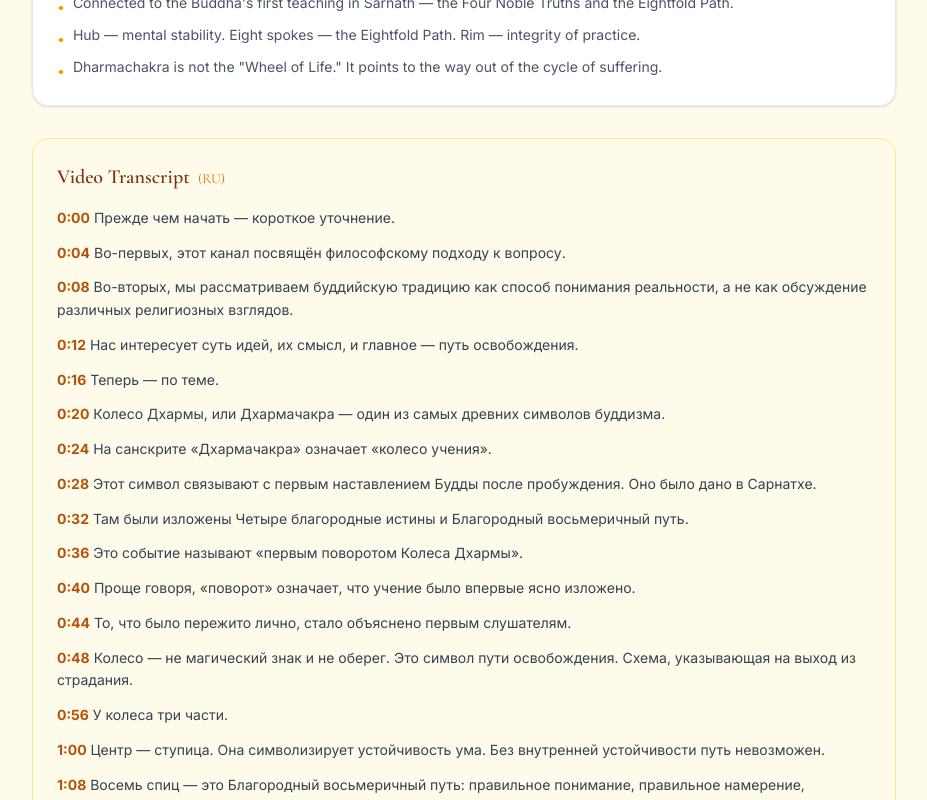
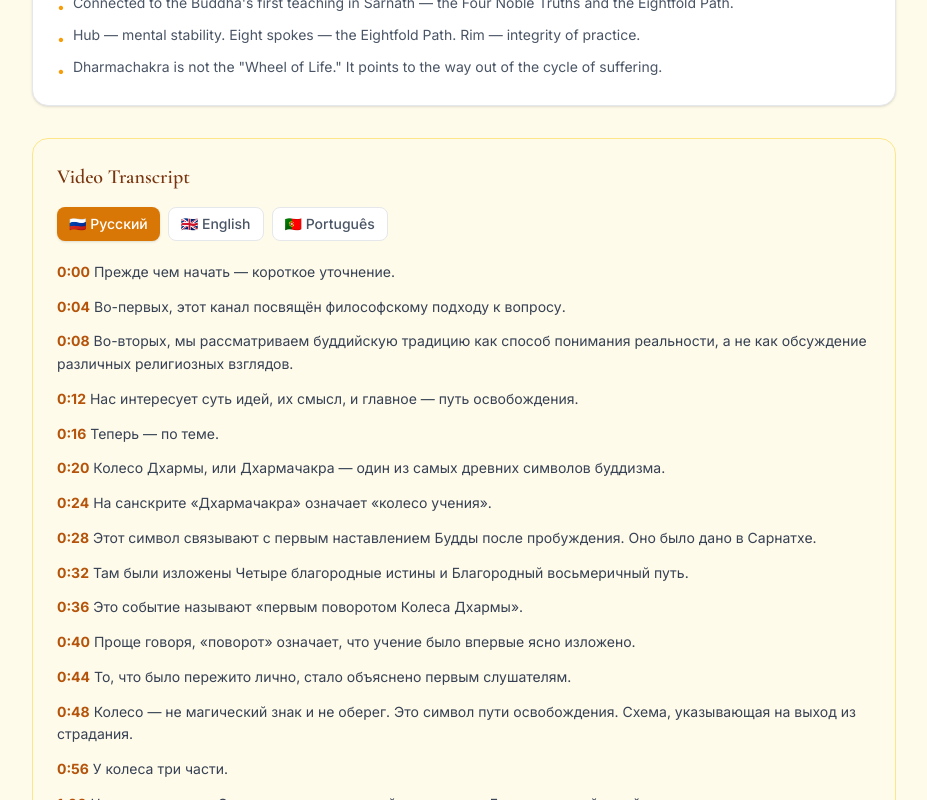
Before and after one commit to Serze8/buddha-wisdom-chat, a Next.js app: page /teachings in a window 1280 px wide. Shown: the part 3520-4320 px from the top of the page, without its empty margins (176-1103 px from the left). Built offline with nearby package versions, Linux system fonts and the light colour scheme; no server answers.

Commit message:
feat: multi-language transcript tabs (RU/EN/PT) with SRT data on Teachings page

```diff
--- a/src/app/teachings/TeachingsPageClient.tsx
+++ b/src/app/teachings/TeachingsPageClient.tsx
@@ -1,5 +1,6 @@
 'use client'
 
+import { useState } from 'react'
 import { useLanguage } from '@/contexts/LanguageContext'
 import PromoBanner from '@/components/ui/PromoBanner'
 
@@ -167,40 +168,79 @@ export default function TeachingsPageClient() {
           </ul>
         </div>
 
-        {/* Transcript (Russian) */}
-        <div className="bg-amber-50 dark:bg-amber-950/30 rounded-2xl border border-amber-200 dark:border-amber-800/30 p-6">
-          <h3 className="font-[var(--font-cormorant)] text-xl font-semibold text-amber-900 dark:text-amber-100 mb-4">
-            {locale === 'ru' ? 'Транскрипт видео' : 'Video Transcript'}
-            <span className="ml-2 text-sm font-normal text-amber-600 dark:text-amber-400">(RU)</span>
-          </h3>
-          <div className="space-y-3 text-sm text-gray-700 dark:text-gray-300 leading-relaxed">
-            <p><strong className="text-amber-700 dark:text-amber-300">0:00</strong> Прежде чем начать — короткое уточнение.</p>
-            <p><strong className="text-amber-700 dark:text-amber-300">0:04</strong> Во-первых, этот канал посвящён философскому подходу к вопросу.</p>
-            <p><strong className="text-amber-700 dark:text-amber-300">0:08</strong> Во-вторых, мы рассматриваем буддийскую традицию как способ понимания реальности, а не как обсуждение различных религиозных взглядов.</p>
-            <p><strong className="text-amber-700 dark:text-amber-300">0:12</strong> Нас интересует суть идей, их смысл, и главное — путь освобождения.</p>
-            <p><strong className="text-amber-700 dark:text-amber-300">0:16</strong> Теперь — по теме.</p>
-            <p><strong className="text-amber-700 dark:text-amber-300">0:20</strong> Колесо Дхармы, или Дхармачакра — один из самых древних символов буддизма.</p>
-            <p><strong className="text-amber-700 dark:text-amber-300">0:24</strong> На санскрите «Дхармачакра» означает «колесо учения».</p>
-            <p><strong className="text-amber-700 dark:text-amber-300">0:28</strong> Этот символ связывают с первым наставлением Будды после пробуждения. Оно было дано в Сарнатхе.</p>
-            <p><strong className="text-amber-700 dark:text-amber-300">0:32</strong> Там были изложены Четыре благородные истины и Благородный восьмеричный путь.</p>
-            <p><strong className="text-amber-700 dark:text-amber-300">0:36</strong> Это событие называют «первым поворотом Колеса Дхармы».</p>
-            <p><strong className="text-amber-700 dark:text-amber-300">0:40</strong> Проще говоря, «поворот» означает, что учение было впервые ясно изложено.</p>
-            <p><strong className="text-amber-700 dark:text-amber-300">0:44</strong> То, что было пережито лично, стало объяснено первым слушателям.</p>
-            <p><strong className="text-amber-700 dark:text-amber-300">0:48</strong> Колесо — не магический знак и не оберег. Это символ пути освобождения. Схема, указывающая на выход из страдания.</p>
-            <p><strong className="text-amber-700 dark:text-amber-300">0:56</strong> У колеса три части.</p>
-            <p><strong className="text-amber-700 dark:text-amber-300">1:00</strong> Центр — ступица. Она символизирует устойчивость ума. Без внутренней устойчивости путь невозможен.</p>
-            <p><strong className="text-amber-700 dark:text-amber-300">1:08</strong> Восемь спиц — это Благородный восьмеричный путь: правильное понимание, правильное намерение, правильная речь, правильное действие, правильный образ жизни, правильное усилие, правильная осознанность, правильное сосредоточение.</p>
-            <p><strong className="text-amber-700 dark:text-amber-300">1:20</strong> Это не заповеди. Это система развития.</p>
-            <p><strong className="text-amber-700 dark:text-amber-300">1:24</strong> Обод соединяет всё вместе. Он символизирует целостность и дисциплину практики.</p>
-            <p><strong className="text-amber-700 dark:text-amber-300">1:28</strong> Важно различать. Колесо Дхармы — не «колесо жизни». И в нём нет образа страдания.</p>
-            <p><strong className="text-amber-700 dark:text-amber-300">1:36</strong> В буддийской традиции есть другой символ, изображающий сансару — круговорот существования.</p>
-            <p><strong className="text-amber-700 dark:text-amber-300">1:40</strong> Дхармачакра указывает не на замкнутый круг, а на выход из него.</p>
-            <p><strong className="text-amber-700 dark:text-amber-300">1:44</strong> Когда человек понимает причину страдания и видит путь его прекращения — Колесо начинает вращаться внутри него самого.</p>
-            <p><strong className="text-amber-700 dark:text-amber-300">1:48</strong> Колесо Дхармы — это не символ веры. Это модель понимания и путь освобождения.</p>
-            <p><strong className="text-amber-700 dark:text-amber-300">1:56</strong> Поэтому этот образ остаётся центральным в буддийской традиции до сих пор.</p>
-          </div>
-        </div>
+        {/* Transcript */}
+        <TranscriptSection />
       </section>
     </div>
   )
 }
+
+const transcriptData = [
+  { time: '0:00', ru: 'Прежде чем начать — короткое уточнение.', en: 'Before we begin — a short clarification.', pt: 'Antes de começar — um breve esclarecimento.' },
+  { time: '0:04', ru: 'Во-первых, этот канал посвящён философскому подходу к вопросу.', en: 'First. This channel is devoted to a philosophical approach to the question.', pt: 'Primeiro. Este canal é dedicado a uma abordagem filosófica da questão.' },
+  { time: '0:08', ru: 'Во-вторых, мы рассматриваем буддийскую традицию как способ понимания реальности, а не как обсуждение различных религиозных взглядов.', en: 'Second. We consider the Buddhist tradition as a path for understanding reality, and only then discuss different religious views.', pt: 'Segundo. Consideramos a tradição budista como um caminho de compreensão da realidade.' },
+  { time: '0:12', ru: 'Нас интересует суть идей, их смысл, и главное — путь освобождения.', en: 'Our interest is the essence of ideas, their meaning, and most importantly — the path to liberation.', pt: 'Nos interessam a essência das ideias, o seu significado e, acima de tudo, o caminho da libertação.' },
+  { time: '0:16', ru: 'Теперь — по теме.', en: 'Now — to the main topic.', pt: 'Agora — o tema principal.' },
+  { time: '0:20', ru: 'Колесо Дхармы, или Дхармачакра — один из самых древних символов буддизма.', en: 'The Wheel of Dharma, or Dharmachakra, is one of the most ancient symbols of Buddhism.', pt: 'A Roda do Dharma, ou Dharmachakra, é um dos símbolos mais antigos do budismo.' },
+  { time: '0:24', ru: 'На санскрите «Дхармачакра» означает «колесо учения».', en: "In Sanskrit, 'Dharmachakra' means 'the wheel of teaching'.", pt: "Em sânscrito, Dharmachakra significa 'roda do ensinamento'." },
+  { time: '0:28', ru: 'Этот символ связывают с первым наставлением Будды после пробуждения. Оно было дано в Сарнатхе.', en: 'This symbol is connected with the first teaching of the Buddha after awakening. It took place in Sarnath.', pt: 'Este símbolo está ligado ao primeiro ensinamento do Buda após o despertar, em Sarnath.' },
+  { time: '0:32', ru: 'Там были изложены Четыре благородные истины и Благородный восьмеричный путь.', en: 'There the Buddha explained the Four Noble Truths and the Noble Eightfold Path.', pt: 'Lá foram expostas as Quatro Nobres Verdades e o Nobre Caminho Óctuplo.' },
+  { time: '0:36', ru: 'Это событие называют «первым поворотом Колеса Дхармы».', en: "This event is called 'the first turning of the Wheel of Dharma'.", pt: "Esse evento é chamado de 'primeira rotação da Roda do Dharma'." },
+  { time: '0:40', ru: 'Проще говоря, «поворот» означает, что учение было впервые ясно изложено.', en: "In simple terms, the 'turning' means that the teaching was clearly expressed for the first time.", pt: 'Em termos simples, significa que o ensinamento foi expresso claramente pela primeira vez.' },
+  { time: '0:44', ru: 'То, что было пережито лично, стало объяснено первым слушателям.', en: 'What was personally realized was explained to the first disciples.', pt: 'O que foi realizado pessoalmente foi explicado aos primeiros discípulos.' },
+  { time: '0:48', ru: 'Колесо — не магический знак и не оберег. Это символ пути освобождения. Схема, указывающая на выход из страдания.', en: 'The wheel is not a magical sign or an amulet. It is a symbol of the path to liberation — a scheme pointing to the end of suffering.', pt: 'A roda não é um símbolo mágico nem um amuleto. É um símbolo do caminho da libertação.' },
+  { time: '0:56', ru: 'У колеса три части.', en: 'The wheel has three parts.', pt: 'A roda tem três partes.' },
+  { time: '1:00', ru: 'Центр — ступица. Она символизирует устойчивость ума. Без внутренней устойчивости путь невозможен.', en: 'The center — the hub — symbolizes stability of the mind and inner support. Without inner stability the path is impossible.', pt: 'O centro simboliza estabilidade da mente. Sem estabilidade interior o caminho é impossível.' },
+  { time: '1:08', ru: 'Восемь спиц — это Благородный восьмеричный путь: правильное понимание, правильное намерение, правильная речь, правильное действие, правильный образ жизни, правильное усилие, правильная осознанность, правильное сосредоточение.', en: 'The eight spokes represent the Noble Eightfold Path: right understanding, right intention, right speech, right action, right livelihood, right effort, right mindfulness, right concentration.', pt: 'As oito hastes representam o Nobre Caminho Óctuplo. Compreensão correta. Intenção correta. Fala correta. Ação correta. Modo de vida correto. Esforço correto. Atenção plena correta. Concentração correta.' },
+  { time: '1:20', ru: 'Это не заповеди. Это система развития.', en: 'These are not commandments. They are a system of development.', pt: 'Não são mandamentos, mas um sistema de desenvolvimento.' },
+  { time: '1:24', ru: 'Обод соединяет всё вместе. Он символизирует целостность и дисциплину практики.', en: 'The rim unites everything. It symbolizes integrity and discipline of practice.', pt: 'O aro une tudo e simboliza integridade da prática.' },
+  { time: '1:28', ru: 'Важно различать. Колесо Дхармы — не «колесо жизни». И в нём нет образа страдания.', en: "The Wheel of Dharma is not the 'wheel of life' and does not represent suffering.", pt: 'A Roda do Dharma não é a roda da vida.' },
+  { time: '1:36', ru: 'В буддийской традиции есть другой символ, изображающий сансару — круговорот существования.', en: 'In Buddhist tradition there is another symbol showing samsara — the cycle of existence.', pt: 'No budismo existe outro símbolo que representa o samsara.' },
+  { time: '1:40', ru: 'Дхармачакра указывает не на замкнутый круг, а на выход из него.', en: 'The Dharmachakra points not to a closed circle but to a way out of it.', pt: 'A Dharmachakra aponta para a saída do ciclo.' },
+  { time: '1:44', ru: 'Когда человек понимает причину страдания и видит путь его прекращения — Колесо начинает вращаться внутри него самого.', en: 'When a person understands the cause of suffering and sees the path to its end — the wheel begins to turn within them.', pt: 'Quando alguém compreende a causa do sofrimento e vê o caminho para o seu fim — a roda começa a girar dentro dele.' },
+  { time: '1:48', ru: 'Колесо Дхармы — это не символ веры. Это модель понимания и путь освобождения.', en: 'The Wheel of Dharma is not only a symbol of faith. It is a model of understanding and a path of liberation.', pt: 'A Roda do Dharma não é apenas símbolo de fé. É um modelo de compreensão e caminho de libertação.' },
+  { time: '1:56', ru: 'Поэтому этот образ остаётся центральным в буддийской традиции до сих пор.', en: 'That is why this symbol remains central in Buddhist tradition even today.', pt: 'Por isso continua sendo um símbolo central no budismo.' },
+]
+
+const transcriptLangs = [
+  { code: 'ru', label: '🇷🇺 Русский' },
+  { code: 'en', label: '🇬🇧 English' },
+  { code: 'pt', label: '🇵🇹 Português' },
+] as const
+
+function TranscriptSection() {
+  const [tab, setTab] = useState<'ru' | 'en' | 'pt'>('ru')
+
+  return (
+    <div className="bg-amber-50 dark:bg-amber-950/30 rounded-2xl border border-amber-200 dark:border-amber-800/30 p-6">
+      <h3 className="font-[var(--font-cormorant)] text-xl font-semibold text-amber-900 dark:text-amber-100 mb-4">
+        Video Transcript
+      </h3>
+
+      <div className="flex gap-2 mb-5 flex-wrap">
+        {transcriptLangs.map((l) => (
+          <button
+            key={l.code}
+            onClick={() => setTab(l.code)}
+            className={`px-3 py-1.5 rounded-lg text-sm font-medium transition-colors ${
+              tab === l.code
+                ? 'bg-amber-600 text-white shadow-sm'
+                : 'bg-white dark:bg-gray-800 text-gray-600 dark:text-gray-300 hover:bg-amber-100 dark:hover:bg-gray-700 border border-gray-200 dark:border-gray-700'
+            }`}
+          >
+            {l.label}
+          </button>
+        ))}
+      </div>
+
+      <div className="space-y-3 text-sm text-gray-700 dark:text-gray-300 leading-relaxed">
+        {transcriptData.map((row, i) => (
+          <p key={i}>
+            <strong className="text-amber-700 dark:text-amber-300">{row.time}</strong>{' '}
+            {row[tab]}
+          </p>
+        ))}
+      </div>
+    </div>
+  )
+}
```
